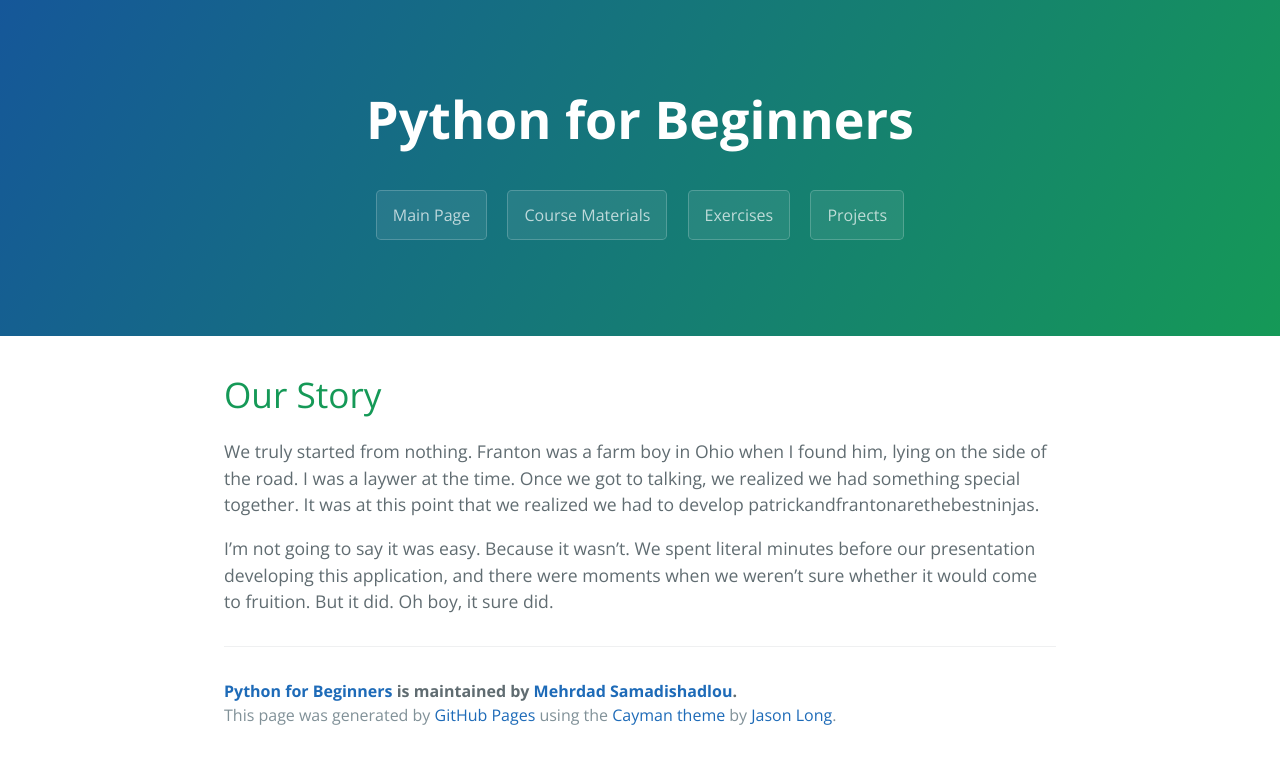
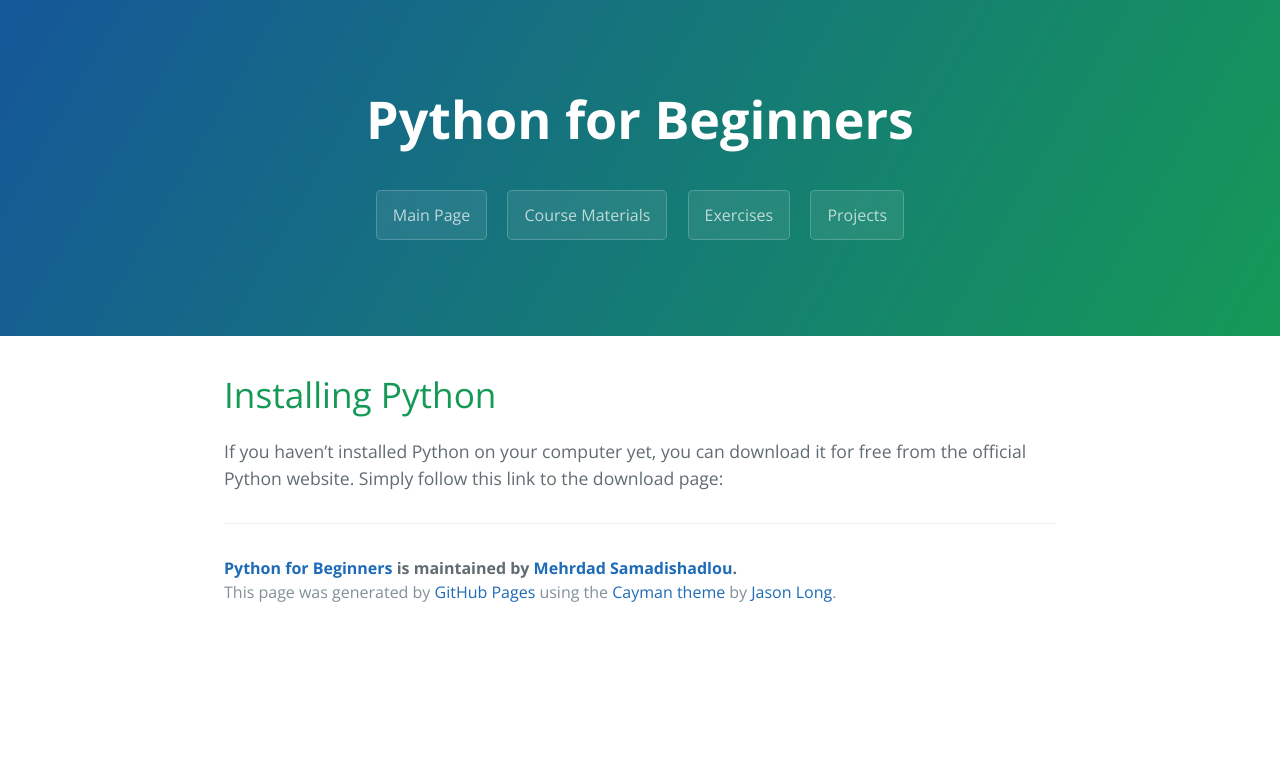
Before and after one commit to MehrdadSamadishadlou/Python_for_Beginners, a Jekyll site: the page built from materials.md, in a window 1280 px wide. Shown: the top 764 px of the page. Built offline with Jekyll 4.4.1, drawn with Linux system fonts in a browser that asks for light colours.

Commit message:
Update materials.md

```diff
--- a/materials.md
+++ b/materials.md
@@ -4,8 +4,6 @@ layout: template
 filename: materials
 ---
 
-# Our Story
+# Installing Python
 
-We truly started from nothing. Franton was a farm boy in Ohio when I found him, lying on the side of the road. I was a laywer at the time. Once we got to talking, we realized we had something special together. It was at this point that we realized we had to develop patrickandfrantonarethebestninjas.
-
-I'm not going to say it was easy. Because it wasn't. We spent literal minutes before our presentation developing this application, and there were moments when we weren't sure whether it would come to fruition. But it did. Oh boy, it sure did.
+If you haven't installed Python on your computer yet, you can download it for free from the official Python website. Simply follow this link to the download page:
```
